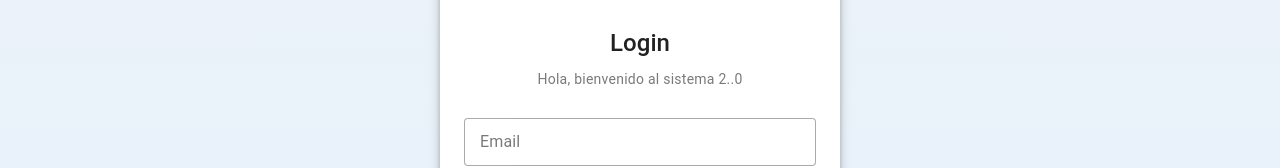
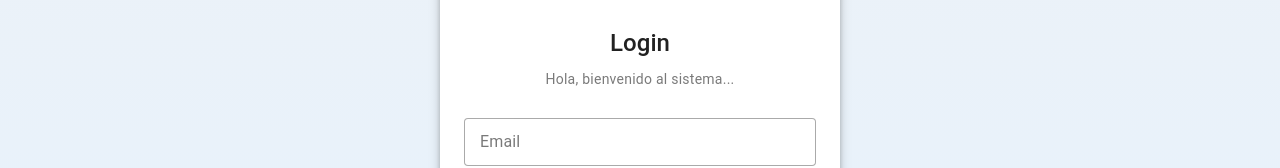
Before and after one commit to PabloAlexanderJiron/SPA_GestionDominios, a Vue app: page / in a window 1280 px wide. Shown: the part 257-425 px from the top of the page. Built offline with nearby package versions, Linux system fonts and the light colour scheme.

Commit message:
Cambio titulo

```diff
--- a/src/views/autenticacion/LoginView.vue
+++ b/src/views/autenticacion/LoginView.vue
@@ -12,7 +12,7 @@
             Login
             </VCardTitle>
             <VCardSubtitle class="text-center">
-              Hola, bienvenido al sistema 2..0
+              Hola, bienvenido al sistema...
             </VCardSubtitle>
             <VForm
               @submit.prevent="procesarFormulario"
```
Also changed, not shown: 1 other file (tests, documents, lock files or other folders).
